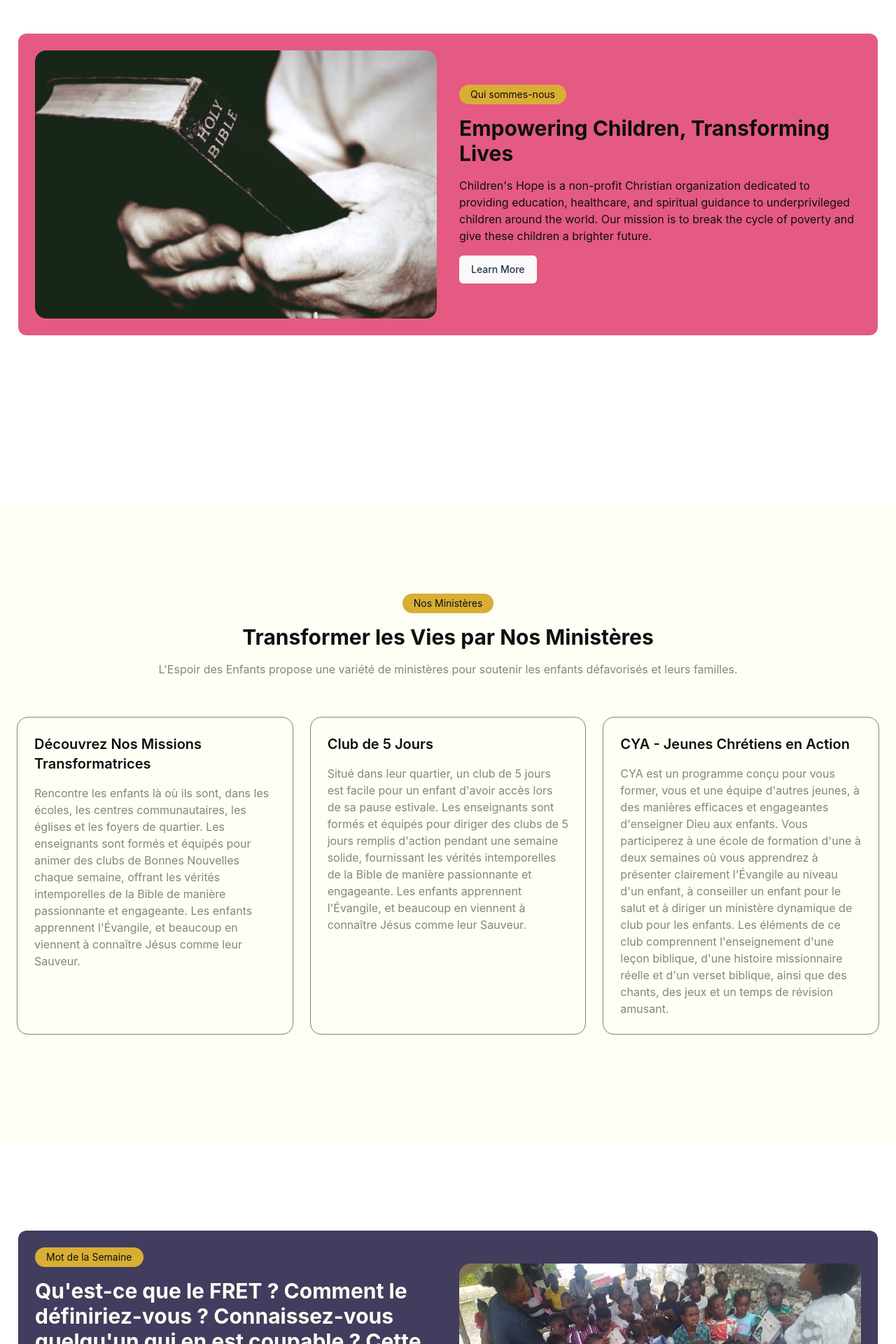
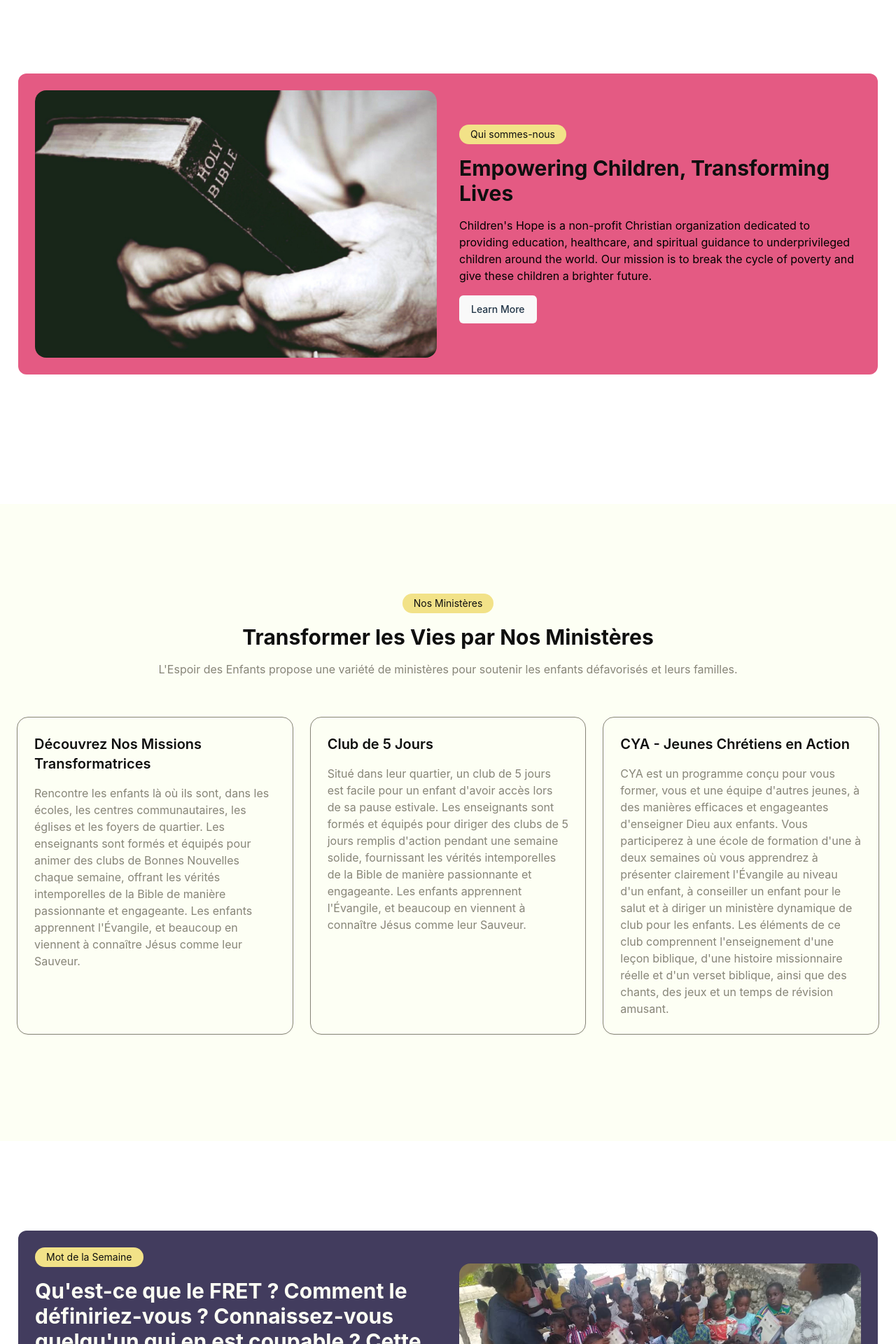
Before and after one commit to AEE-NAC/webpage, a React (Vite) app: page / in a window 1280 px wide. Shown: the part 880-2800 px from the top of the page at 70% size. Built offline with nearby package versions, Linux system fonts and the light colour scheme.

Commit message:
Refactor layout components for improved responsiveness and visual consistency; update color scheme for better accessibility

```diff
--- a/src/components/layout/About.jsx
+++ b/src/components/layout/About.jsx
@@ -1,7 +1,7 @@
 import React from 'react';
 
 const About = () => (
-    <section id="about" className=" bg-trnsparent px-[26px]  h-screen items-center   py-12 md:py-24 lg:py-32">
+    <section id="about" className=" bg-trnsparent px-[26px] w-full flex justify-center  h-screen items-center   py-12 md:py-24 lg:py-32">
     <div>
     <div className="bg-[#e45a83ff] rounded-[12px] p-6  container grid grid-cols-1 md:grid-cols-2 gap-8 items-center">
       <div>
@@ -15,9 +15,9 @@ const About = () => (
         />
       </div>
       <div className="space-y-4">
-        <div className="inline-block rounded-full bg-[#d8ae34ff] px-4 py-1 text-sm text-[#0f0f0fff]">Qui sommes-nous</div>
+        <div className="inline-block rounded-full bg-[#f2e288] px-4 py-1 text-sm text-[#0f0f0fff]">Qui sommes-nous</div>
         <h2 className="text-3xl font-bold text-[#0f0f0fff]">Empowering Children, Transforming Lives</h2>
-        <p className="text-[#0f0f0fff]">
+        <p className="text-[#010000]">
           Children's Hope is a non-profit Christian organization dedicated to providing education, healthcare, and
           spiritual guidance to underprivileged children around the world. Our mission is to break the cycle of
           poverty and give these children a brighter future.
--- a/src/components/layout/Blog.jsx
+++ b/src/components/layout/Blog.jsx
@@ -2,10 +2,10 @@ import React from 'react';
 
 const Blog = () => {
   return (
-    <section id="blog" className="bg-[#fdfff4ff] px-[26px] py-12 md:py-24 lg:py-32">
+    <section id="blog" className="bg-[#fdfff4ff] w-full flex justify-center  px-[26px] py-12 md:py-24 lg:py-32">
       <div className="container">
         <div className="space-y-4 text-center">
-          <div className="inline-block rounded-full bg-[#d8ae34ff] px-4 py-1 text-sm text-[#0f0f0fff]">
+          <div className="inline-block rounded-full bg-[#f2e288] px-4 py-1 text-sm text-[#0f0f0fff]">
             Du Blog
           </div>
           <h2 className="text-3xl font-bold text-[#0f0f0fff]">Histoires Inspirantes, Insights Élevateurs</h2>
@@ -27,7 +27,7 @@ const Blog = () => {
               style={{ aspectRatio: '400 / 250', objectFit: 'cover' }}
             />
             <div className="p-6 space-y-2">
-              <div className="inline-block rounded-full bg-[#d8ae34ff] px-4 py-1 text-sm text-[#0f0f0fff]">
+              <div className="inline-block rounded-full bg-[#f2e288] px-4 py-1 text-sm text-[#0f0f0fff]">
                 Éducation
               </div>
               <h3 className="text-xl font-semibold text-[#0f0f0fff]">Empowerment de la Prochaine Génération</h3>
@@ -67,7 +67,7 @@ const Blog = () => {
               style={{ aspectRatio: '400 / 250', objectFit: 'cover' }}
             />
             <div className="p-6 space-y-2">
-              <div className="inline-block rounded-full bg-[#d8ae34ff] px-4 py-1 text-sm text-[#0f0f0fff]">
+              <div className="inline-block rounded-full bg-[#f2e288] px-4 py-1 text-sm text-[#0f0f0fff]">
                 Soins de Santé
               </div>
               <h3 className="text-xl font-semibold text-[#0f0f0fff]">Fournir des Soins Médicaux Essentiels</h3>
@@ -107,7 +107,7 @@ const Blog = () => {
               style={{ aspectRatio: '400 / 250', objectFit: 'cover' }}
             />
             <div className="p-6 space-y-2">
-              <div className="inline-block rounded-full bg-[#d8ae34ff] px-4 py-1 text-sm text-[#0f0f0fff]">
+              <div className="inline-block rounded-full bg-[#f2e288] px-4 py-1 text-sm text-[#0f0f0fff]">
                 Guidance Spirituelle
               </div>
               <h3 className="text-xl font-semibold text-[#0f0f0fff]">Nourrir l'Âme, Élever l'Esprit</h3>
--- a/src/components/layout/ministries.jsx
+++ b/src/components/layout/ministries.jsx
@@ -1,10 +1,10 @@
 import React from 'react';
 
 const Ministries = () => (
-  <section id="ministries" className="bg-[#fdfff4ff] py-12 md:py-24 lg:py-32">
+  <section id="ministries" className="bg-[#fdfff4ff] w-full flex justify-center  py-12 md:py-24 lg:py-32">
     <div className="container">
       <div className="space-y-4 text-center">
-        <div className="inline-block rounded-full bg-[#d8ae34ff] px-4 py-1 text-sm text-[#0f0f0fff]">
+        <div className="inline-block rounded-full bg-[#f2e288] px-4 py-1 text-sm text-[#0f0f0fff]">
           Nos Ministères
         </div>
         <h2 className="text-3xl font-bold text-[#0f0f0fff]">Transformer les Vies par Nos Ministères</h2>
--- a/src/components/layout/weekly.jsx
+++ b/src/components/layout/weekly.jsx
@@ -2,10 +2,10 @@ import React from 'react';
 
 const WeeklyWord = () => {
   return (
-    <section id="weekly-word" className="px-[26px] py-12 md:py-24 lg:py-32">
+    <section id="weekly-word" className="px-[26px] w-full flex justify-center  py-12 md:py-24 lg:py-32">
       <div className="container p-6 rounded-[12px] bg-[#423c5eff] grid grid-cols-1 md:grid-cols-2 gap-8 items-center">
         <div className="space-y-4">
-          <div className="inline-block rounded-full bg-[#d8ae34ff] px-4 py-1 text-sm text-[#0f0f0fff]">Mot de la Semaine</div>
+          <div className="inline-block rounded-full bg-[#f2e288] px-4 py-1 text-sm text-[#0f0f0fff]">Mot de la Semaine</div>
           <h2 className="text-3xl font-bold text-[#fdfff4ff]">Qu'est-ce que le FRET ? Comment le définiriez-vous ? Connaissez-vous quelqu'un qui en est coupable ? Cette personne est-elle vous ?</h2>
           <p className="text-[#bdbdbcff]">
             Le FRET est plus courant que vous ne le pensez, même parmi les vrais disciples du Christ. La première question que j'ai posée appelle une réponse de votre part. L'INQUIETUDE est définie comme suit : être anxieux, tourmenté, irritable, contrarié, vexé ou malheureux à propos de quelque chose qui vous ronge. L'angoisse est à votre esprit ce que l'acide est au métal. C'est quelque chose dans votre esprit qui vous ronge comme une bactérie mangeuse de chair le ferait avec votre peau.
--- a/src/pages/LandingPage.jsx
+++ b/src/pages/LandingPage.jsx
@@ -22,14 +22,14 @@ const LandingPage = () => {
     </p>
   </div>
 </div>
-<div className="flex flex-col items-center justify-center">
+<div className="flex flex-col items-center w-screen  justify-center">
             <About />
             <Ministries />
             <WeeklyWord />
             <Blog />
             <Popsurvey />
+            </div>
             <Footer />
-</div>
         </>
     );
 };
--- a/tailwind.config.js
+++ b/tailwind.config.js
@@ -2,7 +2,11 @@
 export default {
   content: [],
   theme: {
-    extend: {},
+    extend: {
+      backgroundColor: {
+        '#d8ae34ff': '#f2e288',
+      },
+    },
   },
   plugins: [
     require('@tailwindcss/forms'),
```
Also changed, not shown: src/components/layout/Engagements.jsx (deleted, +0 -27 lines), src/components/specific/i18.jsx (added).
